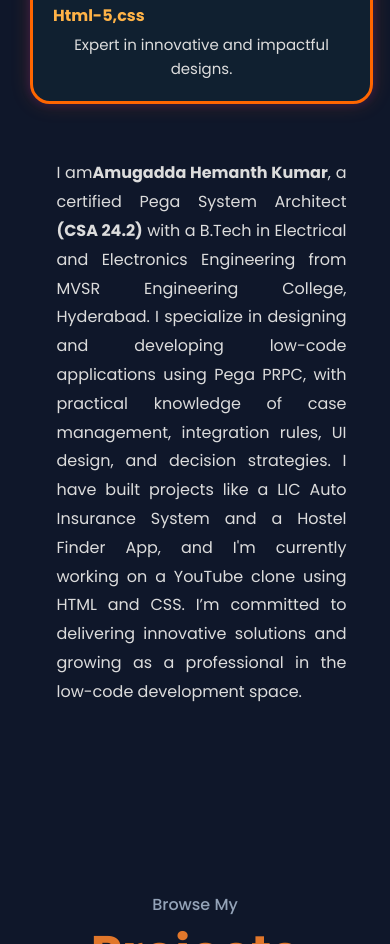
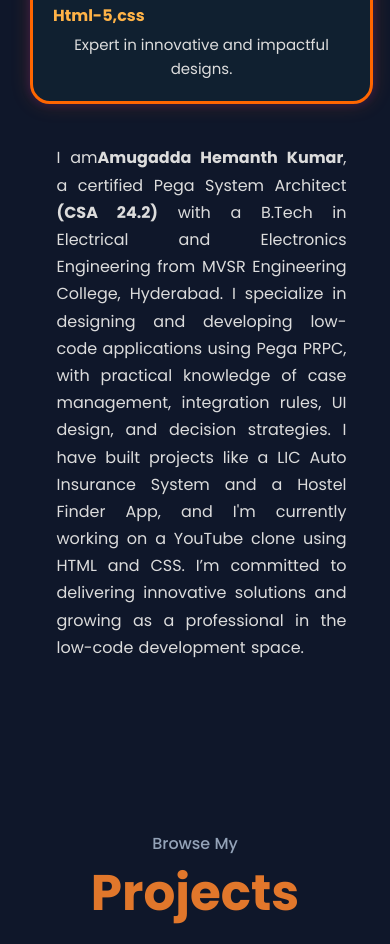
Before and after one commit to AMUGADDAHEMANTHKUMAR/My-portfolio, a plain HTML site: page portfolio.html in a window 390 px wide. Shown: the part 1800-2744 px from the top of the page. Drawn offline with Linux system fonts and the light colour scheme.

```diff
--- a/style2.css
+++ b/style2.css
@@ -151,16 +151,20 @@
         margin-top: 50px;
     }
 
+    p {
+        text-align: center;
+    }
 
     .para p {
-        padding: 15px 20px;
+        padding: 0px 20px;
         margin: 20px auto;
         font-size: 16px;
-        line-height: 1.8;
+        line-height: 1.7;
         text-align: justify;
         color: #dcdcdc;
         font-family: 'Poppins', sans-serif;
         max-width: 95%;
+        word-spacing: 1px;
     }
 
 
```
